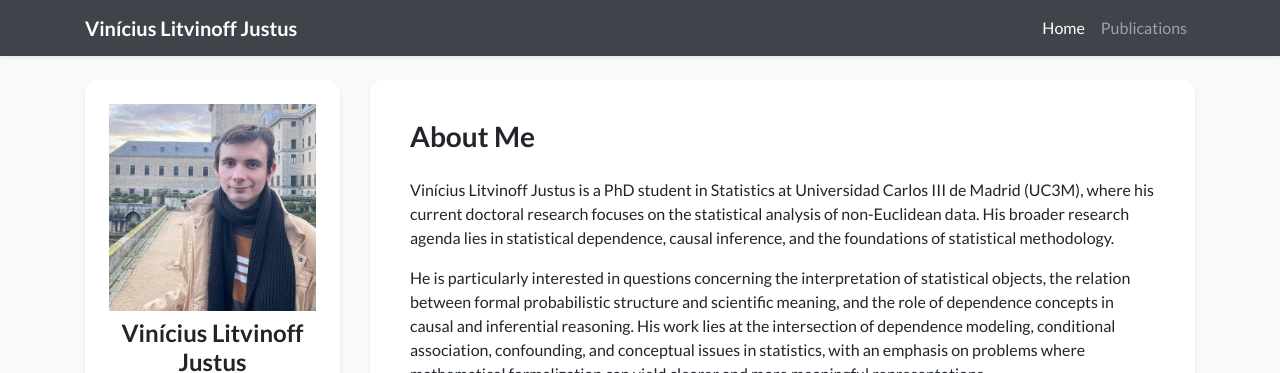
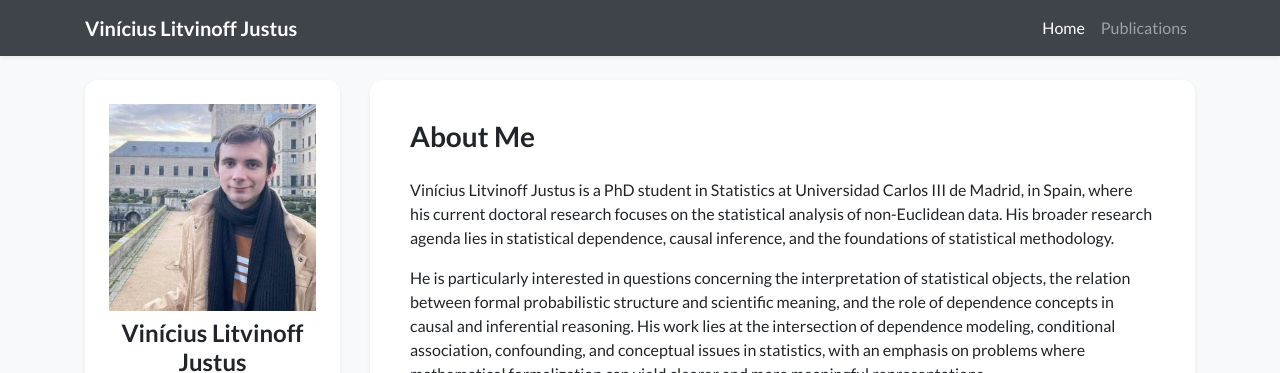
Before and after one commit to viniciusliff/viniciusliff.github.io, a Jekyll site: the page built from index.html, in a window 1280 px wide and 900 px high. Shown: the top 373 px of the window. Built offline with Jekyll 4.4.1, drawn with Linux system fonts in a browser that asks for light colours; nearby versions of some CDN libraries; a style sheet for code colours, icons or effects is not loaded.

Commit message:
Update short bio to include location details

```diff
--- a/_data/profile.yml
+++ b/_data/profile.yml
@@ -22,7 +22,7 @@ github: viniciusliff
 short_bio_text_justify: false
 short_bio: >-
   <p>
-    Vinícius Litvinoff Justus is a PhD student in Statistics at Universidad Carlos III de Madrid (UC3M), where his current doctoral research focuses on the statistical analysis of non-Euclidean data. His broader research agenda lies in statistical dependence, causal inference, and the foundations of statistical methodology.
+    Vinícius Litvinoff Justus is a PhD student in Statistics at Universidad Carlos III de Madrid, in Spain, where his current doctoral research focuses on the statistical analysis of non-Euclidean data. His broader research agenda lies in statistical dependence, causal inference, and the foundations of statistical methodology.
   </p>
   <p>
    He is particularly interested in questions concerning the interpretation of statistical objects, the relation between formal probabilistic structure and scientific meaning, and the role of dependence concepts in causal and inferential reasoning. His work lies at the intersection of dependence modeling, conditional association, confounding, and conceptual issues in statistics, with an emphasis on problems where mathematical formalization can yield clearer and more meaningful representations.
```
